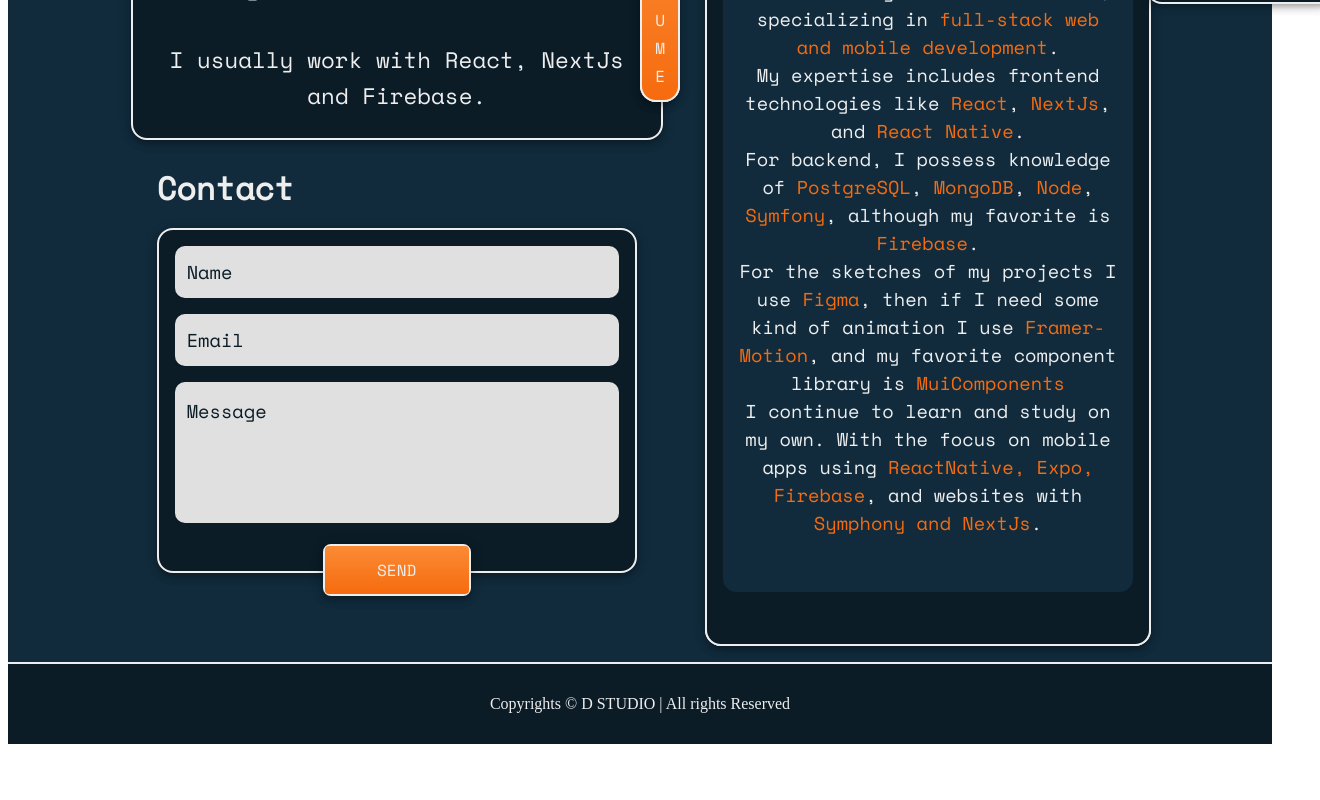
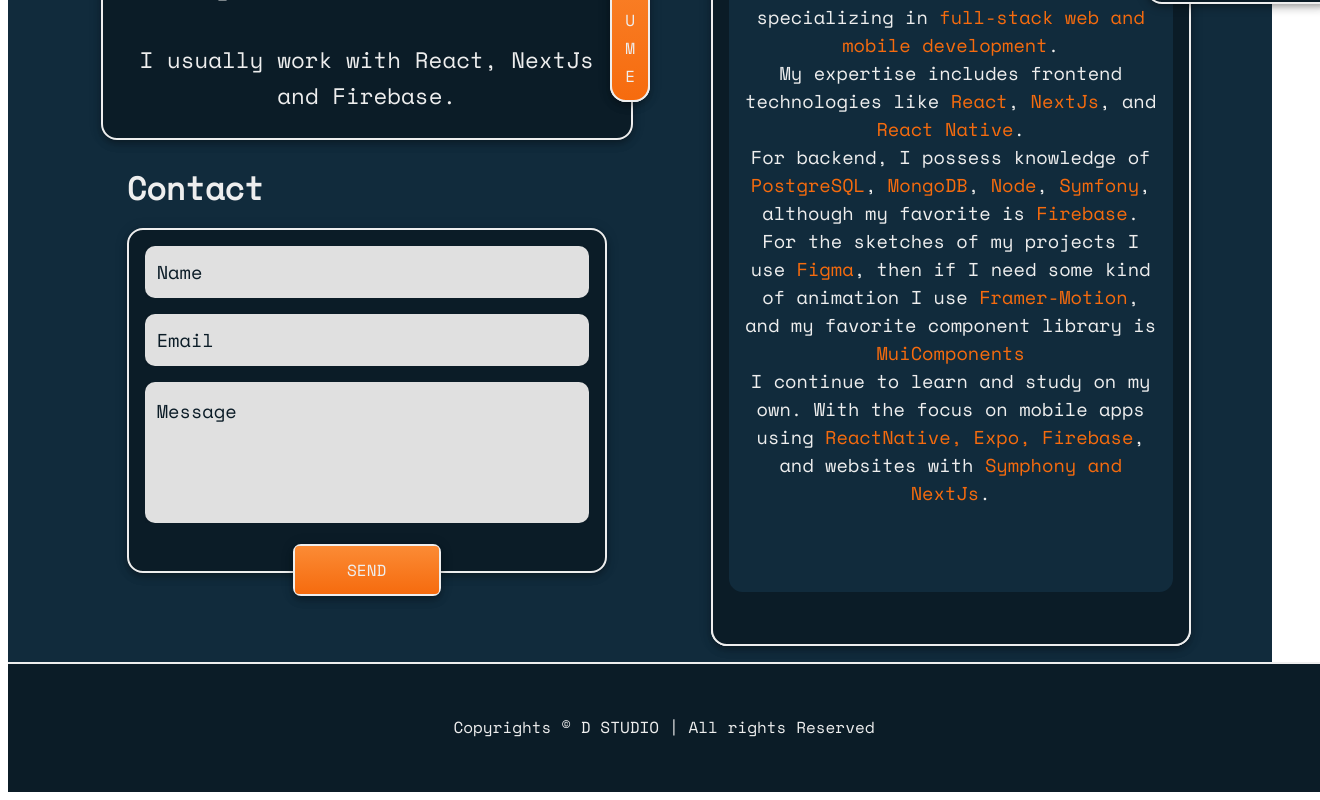
Before and after one commit to LeonelDenett/leonel-denett-portfolio, a Next.js app: page /about in a window 1280 px wide. Shown: the part 316-1116 px from the top of the page, 1320 px wide, since content can reach past the window. Before the commit the page ends 1068 px from the top, so only its background shows below. Built offline with nearby package versions, Linux system fonts and the light colour scheme.

Commit message:
footer added

```diff
--- a/src/components/footer/Footer.tsx
+++ b/src/components/footer/Footer.tsx
@@ -2,12 +2,13 @@
 import Link from "next/link"
 // Mui Components
 import Box from '@mui/material/Box';
+import { Typography } from "@mui/material";
 
 function Footer() {
     return (
-        <Box sx={{display:"flex", justifyContent:"center", alignItems:"center", height:"5rem", borderTop:"2px solid #eeeeee", backgroundColor:"#0b1c27"}}>
+        <Box p={3} sx={{display:"flex", justifyContent:"center", alignItems:"center", height:"5rem",width:"100%", borderTop:"2px solid #eeeeee", backgroundColor:"#0b1c27"}}>
             <Link href={"https://d-studio.vercel.app/"} target="_blank" style={{textDecoration:"none", color:"#eeeeee"}}>
-                Copyrights © D STUDIO | All rights Reserved
+                <Typography variant="body2">Copyrights © D STUDIO | All rights Reserved</Typography>
             </Link>
         </Box>
     );
--- a/src/components/subtitlesPages/Subtitles.module.css
+++ b/src/components/subtitlesPages/Subtitles.module.css
@@ -1,5 +1,5 @@
 .header {
-    height: 5rem;
+    height: 4rem;
     background: linear-gradient(to left, #F66B0E, #FB8B35);
     border-radius: 0 0 1.5rem 1.5rem;
     display: flex;
--- a/src/components/swiper/Swiper.module.css
+++ b/src/components/swiper/Swiper.module.css
@@ -13,12 +13,11 @@
     width: 100%;
     height: 100%;
     display: flex;
-    display: flex;
     justify-content: center;
+    align-items: center;
     min-width: 15rem;
     max-width: 30rem;
-    height: 100%;
-    height: 43.9rem;
+    min-height: 43.9rem;
     padding: 0;
     margin: 0;
     background-color: #112B3C;
--- a/src/pages/about.tsx
+++ b/src/pages/about.tsx
@@ -98,7 +98,7 @@
         <Box className={styles.aboutPage}>
             {/* Subtitle */}
             <Subtitle subtitle={"About Me"} id={"Contact"} />
-            <Grid container className={styles.container} columnGap={5}>
+            <Grid container className={styles.container} sx={{paddingInline: {xs:"1.25rem", sm:"1.5rem"}}} columnGap={5}>
                 {/* Presentation */}
                 <Grid item lg={isPhone? 12 : 6}>
                     <Box className={styles.presentationContainer}>
--- a/src/pages/index.tsx
+++ b/src/pages/index.tsx
@@ -31,7 +31,7 @@
             {/* Metadata */}
             <MetaData/>
             {/* HomePage */}
-            <Box className={styles.container} id="Home">
+            <Box className={styles.container} id="Home" sx={{paddingInline: {xs:"1.25rem", sm:"1.5rem"}}}>
                 {/* Presentation */}
                 <Box className={styles.presentation}>
                     <Typography color="primary" className={styles.presentationText}>Welcome, I&apos;m</Typography>
--- a/src/pages/projects.tsx
+++ b/src/pages/projects.tsx
@@ -44,7 +44,7 @@
             {/* Subtitle */}
             <Subtitle subtitle={"Projects"} id={"Projects"} />
             {/* Content */}
-            <Box className={styles.container}>
+            <Box className={styles.container} sx={{paddingInline:{xs:"1.25rem", sm:"1.5rem"}}}>
                 {/* Cards */}
                 {isPhone?
                 <Box sx={{position:"relative", width:"100%"}}>
--- a/src/styles/About.module.css
+++ b/src/styles/About.module.css
@@ -3,8 +3,6 @@
     background-color: #112B3C;
 }
 .container {
-    padding-left: 1.5rem;
-    padding-right: 1.5rem;
     margin-top: 3rem;
     padding-bottom: 1rem;
     background-color: #112B3C;
@@ -152,7 +150,6 @@
     background-color: #eeeeee;
     border: solid 2px #0b1c27;
     border-radius: 1rem;
-
 }
 
 @media (min-width: 500px) {
--- a/src/styles/Home.module.css
+++ b/src/styles/Home.module.css
@@ -1,10 +1,7 @@
 .container {
-  padding-left: 1.5rem;
-  padding-right: 1.5rem;
   padding-bottom: 5rem;
   background: #112B3C;
   min-height: 100vh;
-  max-height: 100vh;
   overflow: hidden;
   display: flex;
   flex-direction: column;
--- a/src/styles/Projects.module.css
+++ b/src/styles/Projects.module.css
@@ -4,7 +4,6 @@
 }
 /* Content */
 .container {
-    padding: 1.5rem;
     position: relative;
     background-color: #112B3C;
     height: 100%;
```
